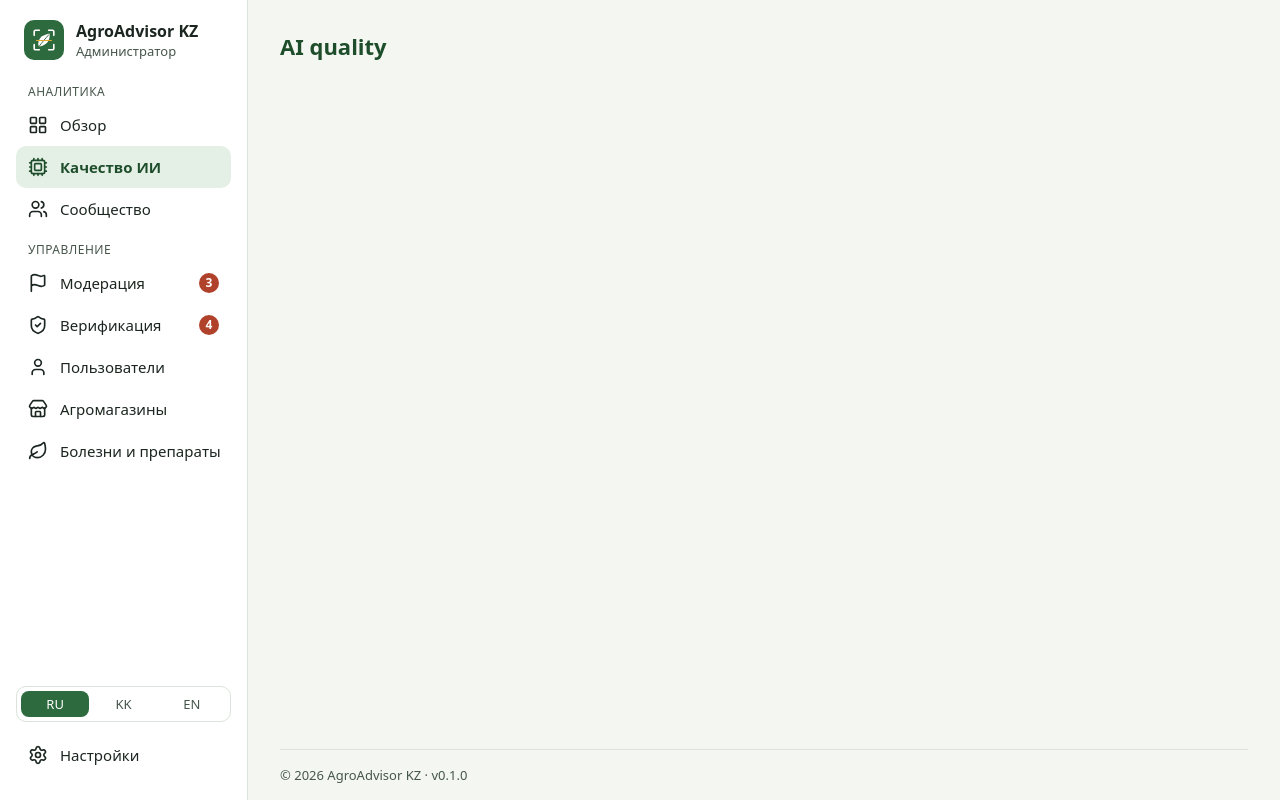
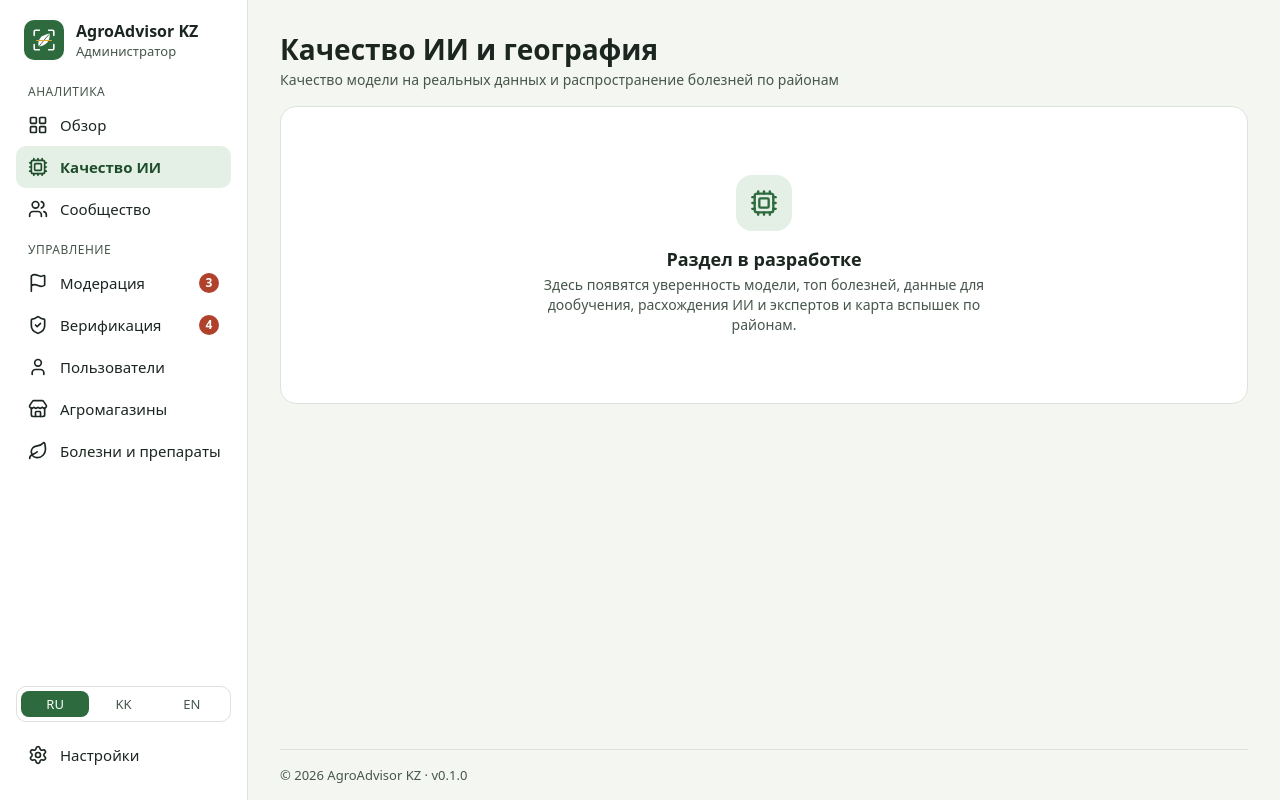
Before and after one commit to nurbolatdev/agroadvisor-kz, a React (Vite) app in the folder apps/admin-web/: page /ai-quality in a window 1280 px wide. Built offline with nearby package versions, Linux system fonts and the light colour scheme.

Commit message:
feat(admin): add placeholder states for upcoming sections

```diff
--- a/apps/admin-web/src/features/ai-quality/pages/AiQualityPage.tsx
+++ b/apps/admin-web/src/features/ai-quality/pages/AiQualityPage.tsx
@@ -1,3 +1,13 @@
+import { Cpu } from 'lucide-react'
+import { SectionPlaceholder } from '@/pages/SectionPlaceholder'
+
 export function AiQualityPage() {
-  return <h1 className="text-h1 text-primary-dark">AI quality</h1>
+  return (
+    <SectionPlaceholder
+      title="Качество ИИ и география"
+      subtitle="Качество модели на реальных данных и распространение болезней по районам"
+      icon={Cpu}
+      description="Здесь появятся уверенность модели, топ болезней, данные для дообучения, расхождения ИИ и экспертов и карта вспышек по районам."
+    />
+  )
 }
--- a/apps/admin-web/src/features/community/pages/CommunityPage.tsx
+++ b/apps/admin-web/src/features/community/pages/CommunityPage.tsx
@@ -1,3 +1,13 @@
+import { Users } from 'lucide-react'
+import { SectionPlaceholder } from '@/pages/SectionPlaceholder'
+
 export function CommunityPage() {
-  return <h1 className="text-h1 text-primary-dark">Community</h1>
+  return (
+    <SectionPlaceholder
+      title="Сообщество"
+      subtitle="Активность фермеров и агрохимиков в ленте"
+      icon={Users}
+      description="Здесь появятся вопросы и ответы по неделям, самые активные участники, вопросы без ответа дольше 24 часов и консультации."
+    />
+  )
 }
--- a/apps/admin-web/src/features/settings/pages/SettingsPage.tsx
+++ b/apps/admin-web/src/features/settings/pages/SettingsPage.tsx
@@ -1,3 +1,13 @@
+import { Settings } from 'lucide-react'
+import { SectionPlaceholder } from '@/pages/SectionPlaceholder'
+
 export function SettingsPage() {
-  return <h1 className="text-h1 text-primary-dark">Settings</h1>
+  return (
+    <SectionPlaceholder
+      title="Настройки"
+      subtitle="Профиль администратора и параметры платформы"
+      icon={Settings}
+      description="Здесь появятся профиль администратора, язык интерфейса по умолчанию и правила модерации."
+    />
+  )
 }
--- a/apps/admin-web/src/features/shops/pages/ShopsPage.tsx
+++ b/apps/admin-web/src/features/shops/pages/ShopsPage.tsx
@@ -1,3 +1,13 @@
+import { Store } from 'lucide-react'
+import { SectionPlaceholder } from '@/pages/SectionPlaceholder'
+
 export function ShopsPage() {
-  return <h1 className="text-h1 text-primary-dark">Shops</h1>
+  return (
+    <SectionPlaceholder
+      title="Агромагазины"
+      subtitle="Магазины, к которым фермеры строят маршрут в 2GIS и Yandex Maps"
+      icon={Store}
+      description="Здесь появится справочник агромагазинов: адреса, часы работы и препараты в наличии."
+    />
+  )
 }
--- /dev/null
+++ b/apps/admin-web/src/pages/SectionPlaceholder.tsx
@@ -0,0 +1,29 @@
+import type { LucideIcon } from 'lucide-react'
+import { Card } from '@/components/ui/Card'
+import { EmptyState } from '@/components/ui/EmptyState'
+import { PageHeader } from '@/components/ui/PageHeader'
+
+interface SectionPlaceholderProps {
+  title: string
+  subtitle: string
+  icon: LucideIcon
+  /** What the section will contain, so reviewers see the plan, not a blank page. */
+  description: string
+}
+
+/** Page for sections that are planned after v0.1.0. */
+export function SectionPlaceholder({
+  title,
+  subtitle,
+  icon,
+  description,
+}: SectionPlaceholderProps) {
+  return (
+    <>
+      <PageHeader title={title} subtitle={subtitle} />
+      <Card>
+        <EmptyState icon={icon} title="Раздел в разработке" description={description} />
+      </Card>
+    </>
+  )
+}
```
